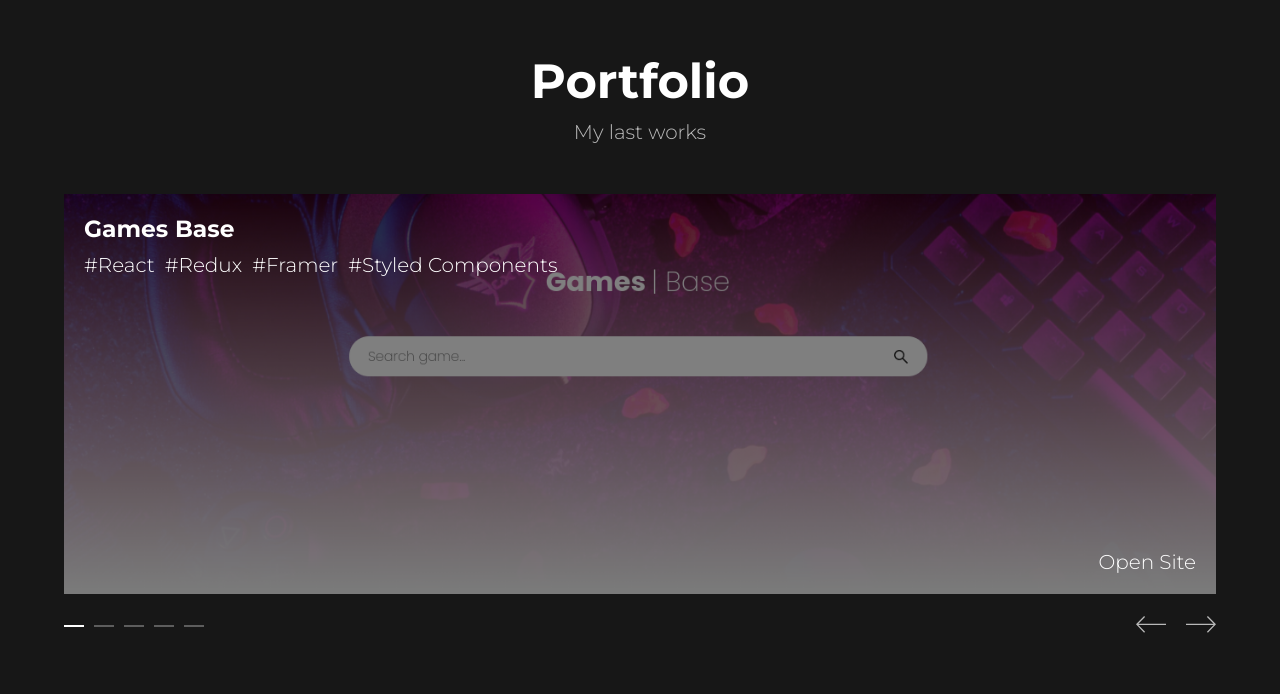
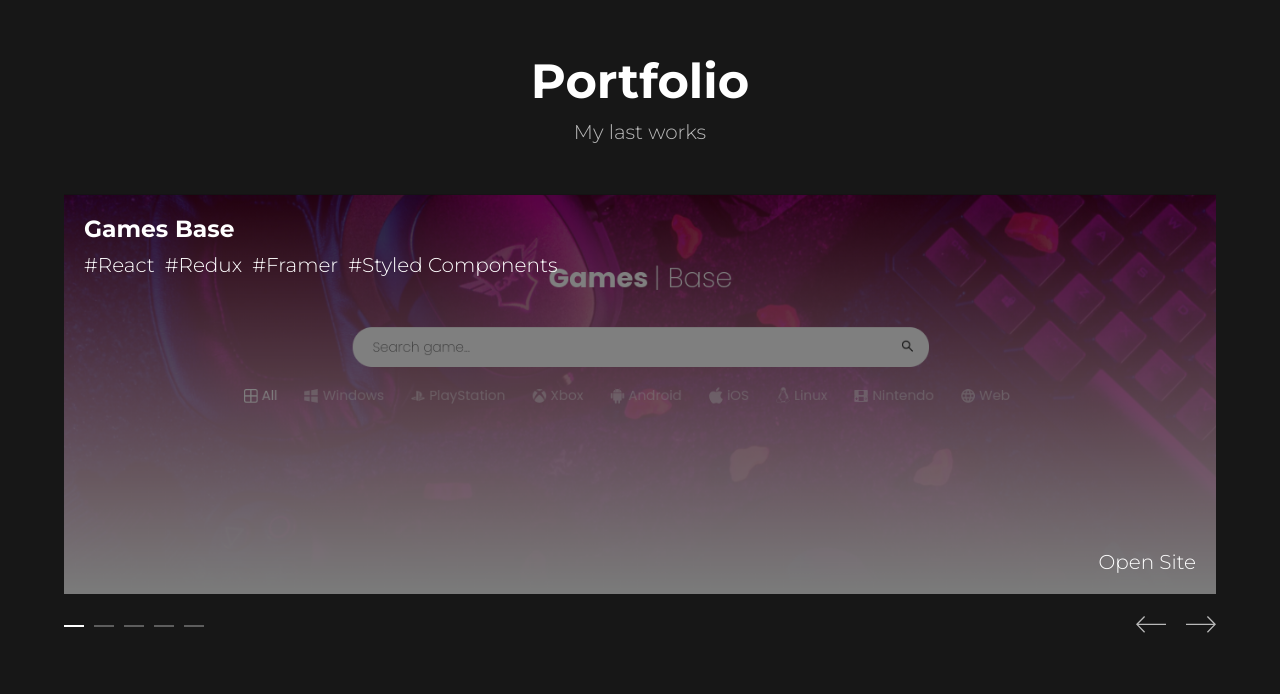
Before and after one commit to webvasenkov/my-portfolio, a React (Create React App) app: page / in a window 1280 px wide. Shown: the part 798-1492 px from the top of the page. Built offline with nearby package versions, Linux system fonts and the light colour scheme.

Commit message:
Added blur effect :glass:

```diff
--- a/src/components/Hero.jsx
+++ b/src/components/Hero.jsx
@@ -47,7 +47,7 @@ const Hero = memo(() => {
             <p className='hero__description'>{description}</p>
             <span className='hero__description-line' style={animationLine} />
           </div>
-          <Link className='hero__button red-button' to='portfolio' smooth>
+          <Link type='button' className='hero__button red-button' to='portfolio' smooth>
             View Portfolio
           </Link>
           <BigShoesTorso className='hero__big-shoes-torso' />
--- a/src/styles/_portfolio.scss
+++ b/src/styles/_portfolio.scss
@@ -42,6 +42,9 @@
         transform: scale(1.1);
         filter: brightness(50%);
       }
+      .portfolio__slide-overlay {
+        backdrop-filter: blur(5px);
+      }
     }
   }
 
@@ -53,6 +56,7 @@
     bottom: 0;
     padding: 1em;
     background: rgba($color: #000, $alpha: 0.5);
+    transition: all 0.3s ease-in-out;
   }
 
   &__slide-tools {
```
Also changed, not shown: src/assets/games-base.png.
